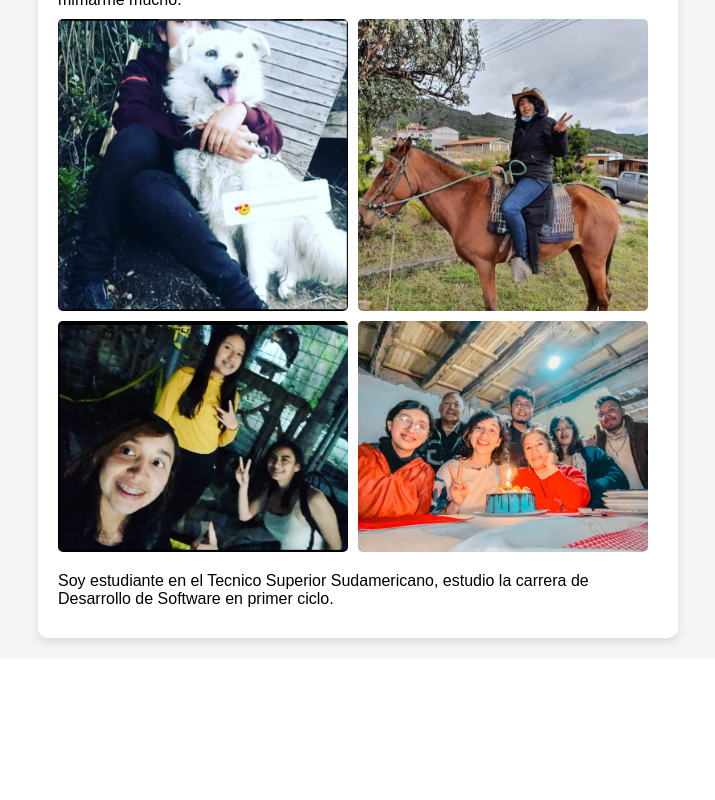
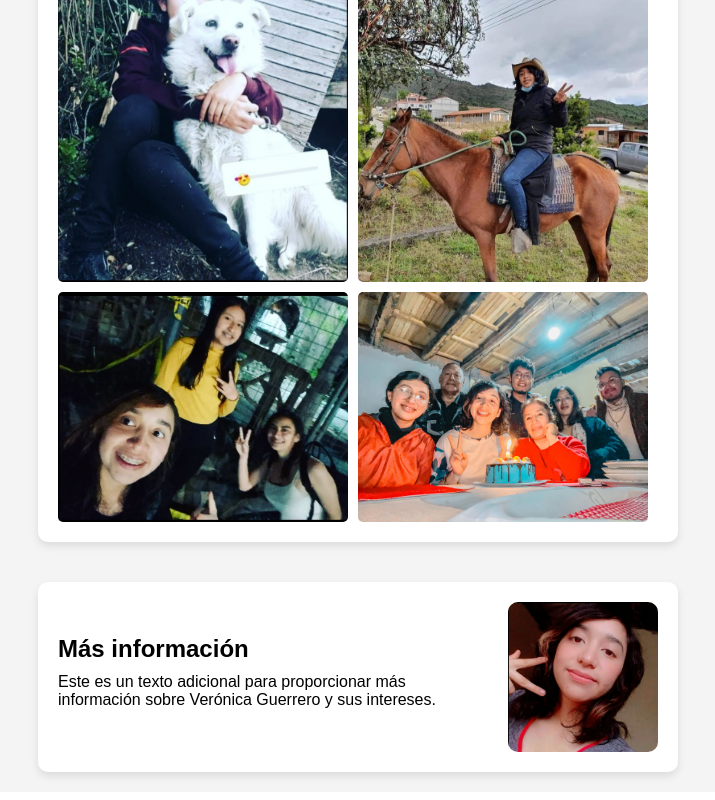
Before and after one commit to Veritog15/interfacesBlog, an Angular app: page / in a window 1280 px wide. Shown: the part 409-1209 px from the top of the page, without its empty margins (282-997 px from the left). Before the commit the page ends 1075 px from the top, so only its background shows below. Built offline with nearby package versions, Linux system fonts and the light colour scheme.

Commit message:
changes text

```diff
--- a/src/app/app.component.css
+++ b/src/app/app.component.css
@@ -19,7 +19,7 @@ body {
     max-width: 600px;
 }
 
-.card h1, .card p {
+.card h1, .card p, .card h2 {
     margin: 0 0 10px;
 }
 
@@ -49,3 +49,15 @@ body {
 .description {
     margin-top: 20px;
 }
+
+.card-footer {
+    display: flex;
+    align-items: center;
+}
+
+.card-footer img {
+    width: 150px;
+    height: auto;
+    border-radius: 10px;
+    margin-left: 20px;
+}
--- a/src/app/app.component.html
+++ b/src/app/app.component.html
@@ -18,7 +18,7 @@
   </div>
   <div class="card">
     <h2>Breve historia</h2>
-  <p>Soy una persona introvertida,no suelo salir mucho ya que me gusta pasar tiempo en casa,
+    <p>Soy una persona introvertida, no suelo salir mucho ya que me gusta pasar tiempo en casa,
       me gusta mucho dibujar y programar. Nací y vivo en Cuenca, tengo 20 años y he tenido buenos amigos alrededor
       de mi vida. Tengo 3 hermanos mayores, suelen mimarme mucho.
     </p>
@@ -28,11 +28,18 @@
         <img src="public/assets/imagen3.jpeg" alt="Imagen 3">
         <img src="public/assets/imagen4.jpeg" alt="Imagen 4">
     </div>
-  <div class="description">
-      <p>Soy estudiante en el Tecnico Superior Sudamericano, estudio la carrera de Desarrollo de Software en primer ciclo.</p>
+    </div>
+  <div class="card">
+    <div class="card-footer">
+      <div>
+        <h2>Más información</h2>
+        <p>Este es un texto adicional para proporcionar más información sobre Verónica Guerrero y sus intereses.</p>
+      </div>
+      <img src="public/assets/imagen.jpeg" alt="Imagen adicional">
     </div>
   </div>
   </body>
+
 <!-- * * * * * * * * * * * * * * * * * * * * * * * * * * * * * * * * -->
 <!-- * * * * * * * * * * * The content above * * * * * * * * * * * * -->
 <!-- * * * * * * * * * * is only a placeholder * * * * * * * * * * * -->
```
Lines whose indentation alone changed are shown as unchanged.
